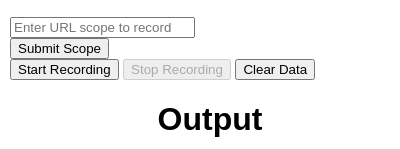
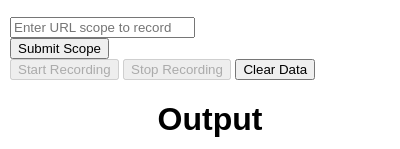
Before and after one commit to LEndres-NetSPI/Scanny-Request, a browser extension: page popup.html in a window 400 px wide. Shown: the part 136-285 px from the top of the page. Drawn offline with Linux system fonts and the light colour scheme.

Commit message:
start recording button won't show up until scope is set
Minimizing break the recording buttons, need to set their state in storage

```diff
--- a/popup.html
+++ b/popup.html
@@ -20,7 +20,7 @@
     <button id="setScope">Submit Scope</button><br>
 
 
-<button id="startRecording" class="btn btn-danger">Start Recording</button>
+<button id="startRecording" class="btn btn-danger" disabled>Start Recording</button>
 <button id="stopRecording" disabled>Stop Recording</button>
 <button id="clearData">Clear Data</button>
 
```
